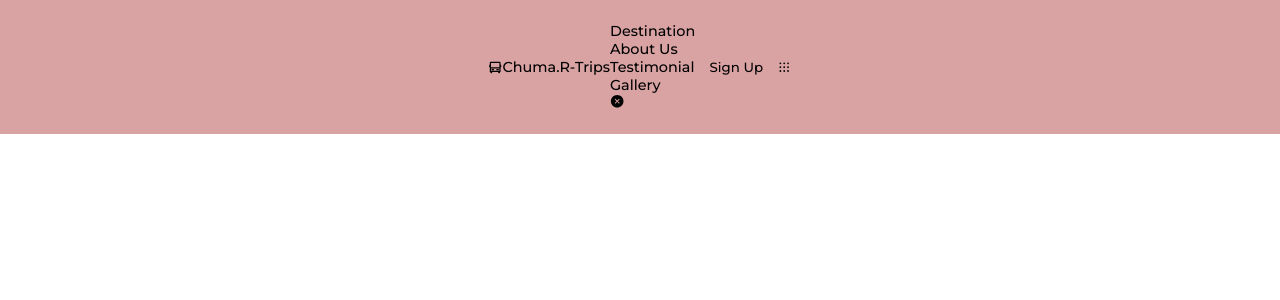
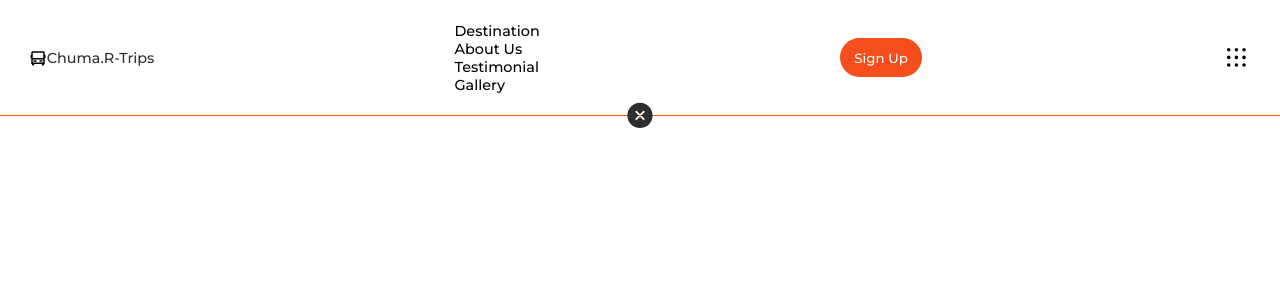
Before and after one commit to Chuma-rxt/TravelProject, a React (Vite) app: page / in a window 1280 px wide. Shown: the top 300 px of the page. Built offline with nearby package versions, Linux system fonts and the light colour scheme.

Commit message:
show navbar function

```diff
--- a/src/Components/Navbar/Navbar.jsx
+++ b/src/Components/Navbar/Navbar.jsx
@@ -1,4 +1,4 @@
-import React from 'react';
+import React, {useState} from 'react';
 import './Navbar.css';
 import './Navbar.scss';
 
@@ -8,6 +8,17 @@ import { AiFillCloseCircle } from "react-icons/ai";
 import { PiDotsNineBold } from "react-icons/pi";
 
 const Navbar = () => {
+
+  const [navBar, setNavBar] = useState("menu");
+  // Function to show NavBar
+  const showNavBar = () =>{
+    setNavBar(" menu showNavBar");
+  }
+
+
+
+
+
   return (
     <div className='navBar'>
       <div className='logoDiv'>
@@ -15,7 +26,7 @@ const Navbar = () => {
        <span>Chuma.R-Trips</span>
       </div>
 
-      <div className='menu'>
+      <div className={navBar}>
         <ul>
           <li className='navList'>
             Destination
@@ -32,12 +43,12 @@ const Navbar = () => {
         </ul>
 
         {/* icons to remove navbar */}
-        <AiFillCloseCircle className='icons' />
+        <AiFillCloseCircle className='icons closeIcon' />
       </div>
 
       <button className='signUpBtn btn'>Sign Up</button>
 
-      <PiDotsNineBold className='icon' />
+      <PiDotsNineBold className='icon menuIcon' onClick={showNavBar} />
 
     </div>
   )
--- a/src/Components/Navbar/Navbar.scss
+++ b/src/Components/Navbar/Navbar.scss
@@ -6,7 +6,7 @@
   font-family: "Montserrat", sans-serif;
 }/*# sourceMappingURL=App.css.map */
 
-root{
+:root{
   --primaryColor: hsl(14, 90%, 53%);
   --primaryColorLight: hsl(14, 96%, 91%);
   --bgColor: hsl(0, 0%, 100%);
@@ -32,12 +32,12 @@ root{
 .navBar{
     display: flex;
     align-items: center;
-    justify-content: center;
+    justify-content: space-between;
     width: 100%;
     padding: 1.5rem 2rem;
     position: fixed;
     border-bottom: 1.5px solid var(--primaryColor);
-    background: #daa3a3;
+    // background: #daa3a3;
     backdrop-filter: blur (5px);
 
     .logoDiv {
@@ -57,7 +57,7 @@ root{
         .menu{
             position: absolute;
             width: 70%;
-            top: 8rem;
+            top: -100rem;
             right: 50%;
             left: 50%;
             transform: translate(-50%);
@@ -74,14 +74,35 @@ root{
                 padding: 1rem 0;
                 text-align: center;
                 cursor: pointer;
-
                 &:hover{
                     color: var(--primaryColor);
                     border-bottom: 1.5px solid var(--primaryColor);
 
                 }
             }
+
         }
+    }
+
+    .menuIcon, .closeIcon{
+        font-size: var(--h1FontSize);
+        &:hover{
+            color: var(--primaryColor);
+
+        }
+    }
+
+    .closeIcon{
+        position: absolute;
+        bottom: -15px;
+        right: 50%;
+        left: 50%;
+        color: var(--blackColor);
+        transform: translate(-50%);
+    }
+
+    .showNavBar{
+        top: 8rem;
     }
 
 
```
